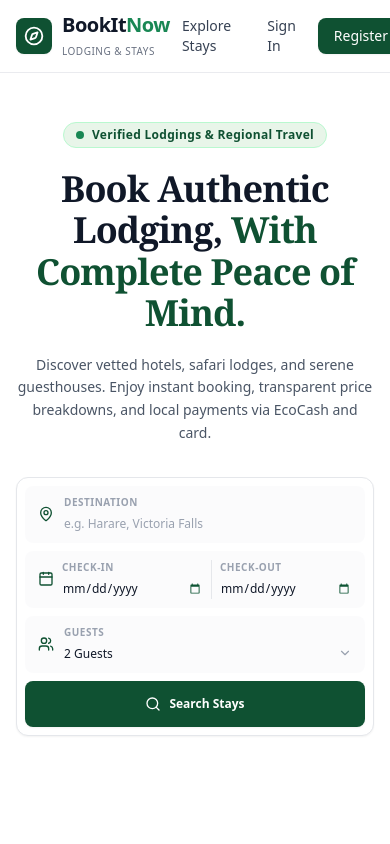
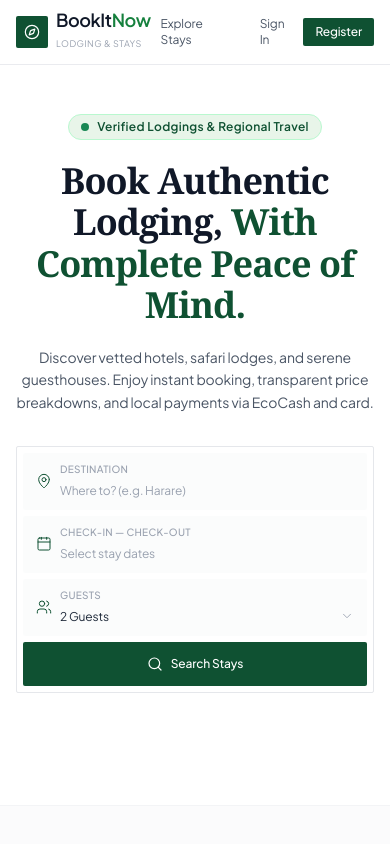
Before and after one commit to recallmabika/BookItNow, a Next.js app in the folder web/: page / in a window 390 px wide. Shown: the top 844 px of the page. Built offline with nearby package versions, Linux system fonts and the light colour scheme.

Commit message:
feat: implement UI components including responsive navigation, search bar with date picker, and global design system

```diff
--- a/web/src/app/globals.css
+++ b/web/src/app/globals.css
@@ -1,74 +1,61 @@
 @import "tailwindcss";
 
 :root {
-  /* Crisp White & Forest Emerald Green Palette */
-  --color-primary: #0F5132;        /* Rich British racing / forest green */
-  --color-primary-hover: #0A3622;  /* Deep dark forest green */
-  --color-primary-light: #E8F5E9;  /* Crisp light green tint */
-  --color-accent: #198754;         /* Vibrant emerald accent */
-  --color-accent-subtle: #D1E7DD;  /* Light mint border / badge */
-
-  --color-ink: #111827;            /* Deep dark slate for text */
-  --color-slate-muted: #6B7280;    /* Muted secondary text */
-  --color-slate-border: #E5E7EB;   /* Crisp subtle border */
-  --color-surface: #FFFFFF;        /* Pure white */
-  --color-surface-subtle: #F9FAFB; /* Crisp off-white */
+  --color-primary: #0F5132;
+  --color-primary-hover: #0B3D26;
+  --color-primary-light: #F0FDF4;
+  --color-accent: #15803D;
+  --color-ink: #111827;
+  --color-slate-muted: #64748B;
+  --color-slate-border: #E2E8F0;
 
   --background: #FFFFFF;
-  --foreground: #111827;
+  --foreground: #0F172A;
 }
 
 body {
   background-color: var(--background);
   color: var(--foreground);
-  font-family: system-ui, -apple-system, BlinkMacSystemFont, "Segoe UI", Roboto, "Helvetica Neue", Arial, sans-serif;
+  font-family: var(--font-jakarta), -apple-system, BlinkMacSystemFont, "Segoe UI", Roboto, sans-serif;
+  letter-spacing: -0.01em;
   -webkit-font-smoothing: antialiased;
   -moz-osx-font-smoothing: grayscale;
 }
 
-/* Custom design utilities */
-.bg-primary-green {
-  background-color: #0F5132;
+/* Custom flatpickr theme adjustments to match crisp Green & White */
+.flatpickr-calendar {
+  background: #ffffff !important;
+  border: 1px solid #E2E8F0 !important;
+  border-radius: 4px !important;
+  box-shadow: 0 4px 12px rgba(0, 0, 0, 0.05) !important;
+  font-family: var(--font-jakarta), sans-serif !important;
 }
 
-.hover\:bg-primary-green-dark:hover {
-  background-color: #0A3622;
+.flatpickr-day.selected,
+.flatpickr-day.startRange,
+.flatpickr-day.endRange {
+  background: #0F5132 !important;
+  border-color: #0F5132 !important;
+  border-radius: 4px !important;
+  color: #ffffff !important;
 }
 
-.text-primary-green {
-  color: #0F5132;
+.flatpickr-day.inRange {
+  background: #F0FDF4 !important;
+  border-color: #F0FDF4 !important;
+  color: #0F5132 !important;
 }
 
-.text-accent-green {
-  color: #198754;
+.flatpickr-day:hover:not(.selected) {
+  background: #F8FAFC !important;
+  border-color: #E2E8F0 !important;
 }
 
-.bg-accent-light {
-  background-color: #E8F5E9;
+.flatpickr-months .flatpickr-month {
+  color: #0F172A !important;
 }
 
-.border-subtle {
-  border-color: #E5E7EB;
+span.flatpickr-weekday {
+  color: #64748B !important;
+  font-weight: 500 !important;
 }
-
-/* Smooth micro-interaction animations */
-@keyframes fadeIn {
-  from {
-    opacity: 0;
-    transform: translateY(6px);
-  }
-  to {
-    opacity: 1;
-    transform: translateY(0);
-  }
-}
-
-.animate-fade-in {
-  animation: fadeIn 0.3s cubic-bezier(0.16, 1, 0.3, 1) forwards;
-}
-
-/* Subtle clean input styling */
-input[type="date"]::-webkit-calendar-picker-indicator {
-  cursor: pointer;
-  filter: invert(25%) sepia(30%) saturate(1500%) hue-rotate(105deg) brightness(85%) contrast(90%);
-}
--- a/web/src/components/Navbar.tsx
+++ b/web/src/components/Navbar.tsx
@@ -33,67 +33,67 @@ export default function Navbar() {
   };
 
   return (
-    <header className="border-b border-gray-200/80 bg-white/95 backdrop-blur-md sticky top-0 z-50 transition-all">
-      <div className="max-w-7xl mx-auto px-4 sm:px-6 lg:px-8 h-18 flex items-center justify-between">
+    <header className="border-b border-gray-200/80 bg-white/95 backdrop-blur-md sticky top-0 z-50">
+      <div className="max-w-7xl mx-auto px-4 sm:px-6 lg:px-8 h-16 flex items-center justify-between">
         {/* Brand */}
-        <Link href="/" className="flex items-center gap-2.5 group">
-          <div className="w-9 h-9 rounded-lg bg-[#0F5132] flex items-center justify-center text-white shadow-xs transition-transform duration-200 group-hover:scale-105">
-            <Compass className="w-5 h-5 stroke-[2.2]" />
+        <Link href="/" className="flex items-center gap-2 group">
+          <div className="w-8 h-8 rounded-xs bg-[#0F5132] flex items-center justify-center text-white transition-transform duration-150 group-hover:scale-105">
+            <Compass className="w-4 h-4 stroke-[1.8]" />
           </div>
           <div>
-            <span className="font-bold text-xl tracking-tight text-gray-900 block leading-tight">
-              BookIt<span className="text-[#198754]">Now</span>
+            <span className="font-semibold text-lg tracking-tight text-gray-900 block leading-none">
+              BookIt<span className="text-[#15803D]">Now</span>
             </span>
-            <span className="text-[10px] tracking-wider uppercase text-gray-500 font-medium">
+            <span className="text-[9px] tracking-wider uppercase text-gray-400 font-normal">
               Lodging & Stays
             </span>
           </div>
         </Link>
 
         {/* Navigation / Actions */}
-        <div className="flex items-center gap-3">
+        <div className="flex items-center gap-2.5">
           <Link
             href="/search"
-            className="text-sm font-medium text-gray-700 hover:text-[#0F5132] transition-colors px-3 py-2 rounded-lg hover:bg-gray-50"
+            className="text-xs font-normal text-gray-600 hover:text-[#0F5132] transition-colors px-2.5 py-1.5 rounded-xs hover:bg-gray-50"
           >
             Explore Stays
           </Link>
 
           {user ? (
-            <div className="flex items-center gap-3 pl-2">
+            <div className="flex items-center gap-2.5 pl-2">
               <Link
                 href="/my-bookings"
-                className="flex items-center gap-1.5 text-sm font-medium text-gray-700 hover:text-[#0F5132] px-3 py-2 rounded-lg hover:bg-gray-50 transition-colors"
+                className="flex items-center gap-1.5 text-xs font-normal text-gray-600 hover:text-[#0F5132] px-2.5 py-1.5 rounded-xs hover:bg-gray-50 transition-colors"
               >
-                <Calendar className="w-4 h-4 text-[#0F5132]" />
+                <Calendar className="w-3.5 h-3.5 text-[#0F5132] stroke-[1.8]" />
                 <span>My Bookings</span>
               </Link>
-              <div className="h-4 w-px bg-gray-200" />
-              <div className="flex items-center gap-2 text-sm text-gray-900 font-medium pl-1">
-                <span className="w-8 h-8 rounded-lg bg-[#E8F5E9] text-[#0F5132] flex items-center justify-center font-bold text-xs border border-green-200">
+              <div className="h-3 w-px bg-gray-200" />
+              <div className="flex items-center gap-2 text-xs text-gray-900 pl-1 font-normal">
+                <span className="w-7 h-7 rounded-xs bg-[#F0FDF4] text-[#0F5132] flex items-center justify-center font-medium text-[11px] border border-green-200/60">
                   {user.first_name[0]?.toUpperCase()}
                 </span>
-                <span className="hidden sm:inline text-xs font-semibold">{user.first_name}</span>
+                <span className="hidden sm:inline font-normal">{user.first_name}</span>
                 <button
                   onClick={handleLogout}
                   title="Log out"
-                  className="text-gray-400 hover:text-red-600 transition-colors p-1"
+                  className="text-gray-400 hover:text-red-600 transition-colors p-1 cursor-pointer"
                 >
-                  <LogOut className="w-4 h-4" />
+                  <LogOut className="w-3.5 h-3.5 stroke-[1.8]" />
                 </button>
               </div>
             </div>
           ) : (
-            <div className="flex items-center gap-2.5">
+            <div className="flex items-center gap-2">
               <Link
                 href="/login"
-                className="text-sm font-medium text-gray-700 hover:text-[#0F5132] transition-colors px-3 py-2 rounded-lg hover:bg-gray-50"
+                className="text-xs font-normal text-gray-600 hover:text-[#0F5132] transition-colors px-2.5 py-1.5 rounded-xs hover:bg-gray-50"
               >
                 Sign In
               </Link>
               <Link
                 href="/register"
-                className="text-sm font-medium bg-[#0F5132] text-white hover:bg-[#0A3622] px-4 py-2 rounded-lg shadow-xs transition-all duration-150 hover:shadow-sm"
+                className="text-xs font-medium bg-[#0F5132] text-white hover:bg-[#0B3D26] px-3 py-1.5 rounded-xs transition-colors duration-150"
               >
                 Register
               </Link>
--- a/web/src/components/SearchBar.tsx
+++ b/web/src/components/SearchBar.tsx
@@ -1,8 +1,9 @@
 "use client";
 
-import { useState } from "react";
+import { useState, useEffect, useRef } from "react";
 import { useRouter } from "next/navigation";
 import { Search, MapPin, Calendar as CalendarIcon, Users, ChevronDown } from "lucide-react";
+import flatpickr from "flatpickr";
 
 export default function SearchBar() {
   const router = useRouter();
@@ -10,6 +11,37 @@ export default function SearchBar() {
   const [checkIn, setCheckIn] = useState("");
   const [checkOut, setCheckOut] = useState("");
   const [guests, setGuests] = useState("2");
+
+  const datePickerRef = useRef<HTMLInputElement | null>(null);
+
+  useEffect(() => {
+    if (datePickerRef.current) {
+      const fp = flatpickr(datePickerRef.current, {
+        mode: "range",
+        minDate: "today",
+        dateFormat: "Y-m-d",
+        altInput: true,
+        altFormat: "M j, Y",
+        showMonths: 2,
+        onChange: (selectedDates) => {
+          if (selectedDates.length === 2) {
+            const d1 = selectedDates[0].toISOString().split("T")[0];
+            const d2 = selectedDates[1].toISOString().split("T")[0];
+            setCheckIn(d1);
+            setCheckOut(d2);
+          } else if (selectedDates.length === 1) {
+            const d1 = selectedDates[0].toISOString().split("T")[0];
+            setCheckIn(d1);
+            setCheckOut("");
+          }
+        },
+      });
+
+      return () => {
+        fp.destroy();
+      };
+    }
+  }, []);
 
   const handleSearch = (e: React.FormEvent) => {
     e.preventDefault();
@@ -24,65 +56,52 @@ export default function SearchBar() {
   return (
     <form
       onSubmit={handleSearch}
-      className="bg-white p-2 rounded-xl shadow-xs hover:shadow-sm transition-all duration-200 border border-gray-200 grid grid-cols-1 sm:grid-cols-2 lg:grid-cols-4 gap-2 items-center max-w-5xl mx-auto"
+      className="bg-white p-1.5 rounded-xs border border-gray-200 grid grid-cols-1 sm:grid-cols-2 lg:grid-cols-4 gap-1.5 items-center max-w-4xl mx-auto shadow-none"
     >
       {/* City / Destination */}
-      <div className="flex items-center gap-2.5 px-3 py-2 bg-gray-50/70 hover:bg-gray-50 rounded-lg border border-transparent focus-within:border-[#0F5132] focus-within:bg-white transition-all duration-150">
-        <MapPin className="w-4 h-4 text-[#0F5132] shrink-0" />
+      <div className="flex items-center gap-2 px-3 py-2 bg-gray-50/60 hover:bg-gray-50 rounded-xs border border-transparent focus-within:border-[#0F5132] focus-within:bg-white transition-colors duration-150">
+        <MapPin className="w-4 h-4 text-[#0F5132] shrink-0 stroke-[1.5]" />
         <div className="w-full text-left">
-          <label className="block text-[10px] font-semibold tracking-wider text-gray-400 uppercase">
+          <label className="block text-[10px] font-medium tracking-wide text-gray-400 uppercase">
             Destination
           </label>
           <input
             type="text"
-            placeholder="e.g. Harare, Victoria Falls"
+            placeholder="Where to? (e.g. Harare)"
             value={city}
             onChange={(e) => setCity(e.target.value)}
-            className="w-full bg-transparent text-gray-900 font-medium text-xs sm:text-sm focus:outline-none placeholder:text-gray-400"
+            className="w-full bg-transparent text-gray-800 text-xs sm:text-sm font-normal focus:outline-none placeholder:text-gray-400"
           />
         </div>
       </div>
 
-      {/* Interactive Clean Dates */}
-      <div className="flex items-center gap-2 px-3 py-2 bg-gray-50/70 hover:bg-gray-50 rounded-lg border border-transparent focus-within:border-[#0F5132] focus-within:bg-white transition-all duration-150">
-        <CalendarIcon className="w-4 h-4 text-[#0F5132] shrink-0" />
-        <div className="w-full grid grid-cols-2 gap-2 text-left">
-          <div>
-            <label className="block text-[10px] font-semibold tracking-wider text-gray-400 uppercase">
-              Check-in
-            </label>
-            <input
-              type="date"
-              value={checkIn}
-              onChange={(e) => setCheckIn(e.target.value)}
-              className="w-full bg-transparent text-gray-900 font-medium text-xs focus:outline-none cursor-pointer py-0.5"
-            />
-          </div>
-          <div className="border-l border-gray-200 pl-2">
-            <label className="block text-[10px] font-semibold tracking-wider text-gray-400 uppercase">
-              Check-out
-            </label>
-            <input
-              type="date"
-              value={checkOut}
-              onChange={(e) => setCheckOut(e.target.value)}
-              className="w-full bg-transparent text-gray-900 font-medium text-xs focus:outline-none cursor-pointer py-0.5"
-            />
-          </div>
+      {/* Flatpickr Date Range */}
+      <div className="flex items-center gap-2 px-3 py-2 bg-gray-50/60 hover:bg-gray-50 rounded-xs border border-transparent focus-within:border-[#0F5132] focus-within:bg-white transition-colors duration-150">
+        <CalendarIcon className="w-4 h-4 text-[#0F5132] shrink-0 stroke-[1.5]" />
+        <div className="w-full text-left">
+          <label className="block text-[10px] font-medium tracking-wide text-gray-400 uppercase">
+            Check-in — Check-out
+          </label>
+          <input
+            ref={datePickerRef}
+            type="text"
+            placeholder="Select stay dates"
+            className="w-full bg-transparent text-gray-800 text-xs sm:text-sm font-normal focus:outline-none cursor-pointer placeholder:text-gray-400"
+          />
         </div>
       </div>
 
       {/* Guests */}
-      <div className="flex items-center gap-2.5 px-3 py-2 bg-gray-50/70 hover:bg-gray-50 rounded-lg border border-transparent focus-within:border-[#0F5132] focus-within:bg-white transition-all duration-150">
-        <Users className="w-4 h-4 text-[#0F5132] shrink-0" />
+      <div className="flex items-center gap-2 px-3 py-2 bg-gray-50/60 hover:bg-gray-50 rounded-xs border border-transparent focus-within:border-[#0F5132] focus-within:bg-white transition-colors duration-150">
+        <Users className="w-4 h-4 text-[#0F5132] shrink-0 stroke-[1.5]" />
         <div className="w-full text-left relative">
-          <label className="block text-[10px] font-semibold tracking-wider text-gray-400 uppercase">
+          <label className="block text-[10px] font-medium tracking-wide text-gray-400 uppercase">
             Guests
           </label>
           <select
             value={guests}
             onChange={(e) => setGuests(e.target.value)}
-            className="w-full bg-transparent text-gray-900 font-medium text-xs sm:text-sm focus:outline-none cursor-pointer appearance-none pr-5"
+            className="w-full bg-transparent text-gray-800 text-xs sm:text-sm font-normal focus:outline-none cursor-pointer appearance-none pr-4"
           >
             <option value="1">1 Guest</option>
             <option value="2">2 Guests</option>
@@ -90,17 +109,17 @@ export default function SearchBar() {
             <option value="4">4 Guests</option>
             <option value="5">5+ Guests</option>
           </select>
-          <ChevronDown className="w-3.5 h-3.5 text-gray-400 absolute right-0 bottom-1 pointer-events-none" />
+          <ChevronDown className="w-3.5 h-3.5 text-gray-400 absolute right-0 bottom-1 pointer-events-none stroke-[1.5]" />
         </div>
       </div>
 
       {/* Search Button */}
       <button
         type="submit"
-        className="w-full h-full min-h-[46px] bg-[#0F5132] hover:bg-[#0A3622] active:scale-[0.99] text-white font-semibold rounded-lg flex items-center justify-center gap-2 shadow-xs transition-all duration-150 hover:shadow-sm"
+        className="w-full h-full min-h-[44px] bg-[#0F5132] hover:bg-[#0B3D26] active:scale-[0.99] text-white font-medium text-xs sm:text-sm rounded-xs flex items-center justify-center gap-2 transition-all duration-150 cursor-pointer"
       >
-        <Search className="w-4 h-4" />
-        <span className="text-xs sm:text-sm">Search Stays</span>
+        <Search className="w-4 h-4 stroke-[1.8]" />
+        <span>Search Stays</span>
       </button>
     </form>
   );
```
